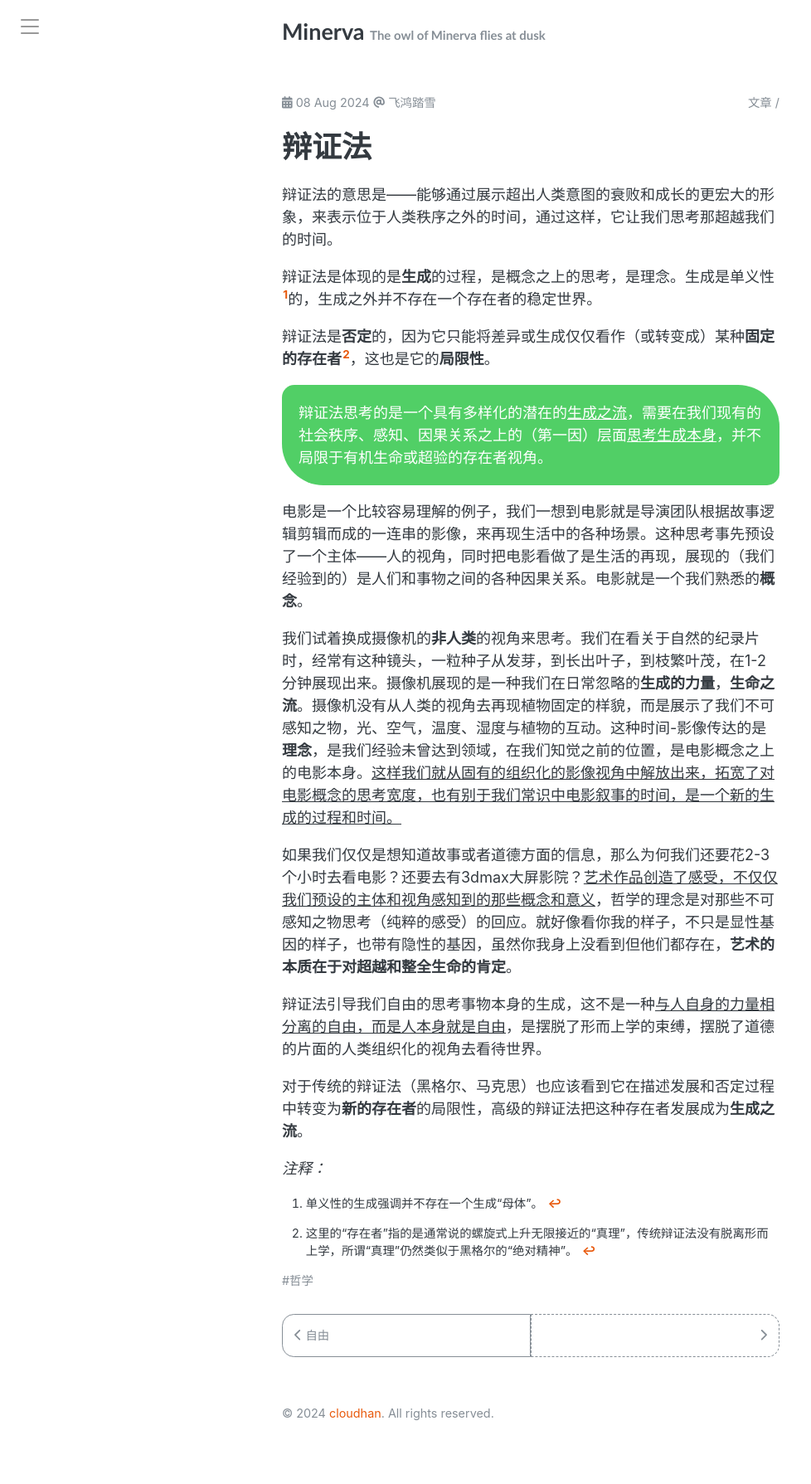
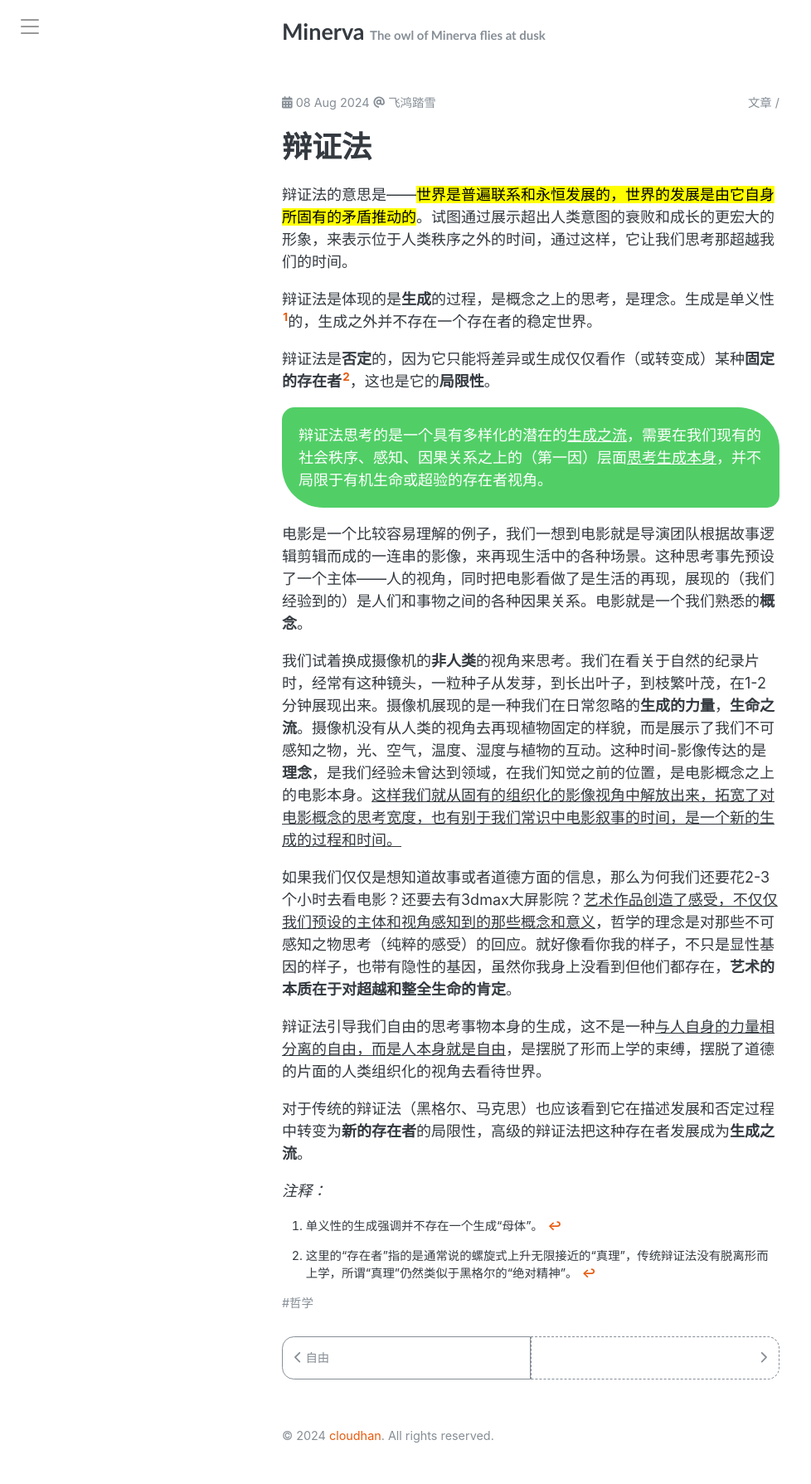
Before and after one commit to symphonyh/symphonyh.github.io, a Jekyll site: the page built from _posts/2024-08-08-bzf.md, in a window 1280 px wide. Shown: the whole page at 83% size, without its empty margins (0-978 px from the left). Built offline with Jekyll 4.4.1, drawn with Linux system fonts in a browser that asks for light colours; comment, search, counter and statistics services are not loaded; before the commit the page ends 1762 px from its top, so only the background shows below that.

Commit message:
文章修改

```diff
--- a/_posts/2024-08-08-bzf.md
+++ b/_posts/2024-08-08-bzf.md
@@ -7,7 +7,7 @@ tags: [哲学]
 comments: true
 ---
 
-辩证法的意思是——能够通过展示超出人类意图的衰败和成长的更宏大的形象，来表示位于人类秩序之外的时间，通过这样，它让我们思考那超越我们的时间。
+辩证法的意思是——<mark>世界是普遍联系和永恒发展的，世界的发展是由它自身所固有的矛盾推动的</mark>。试图通过展示超出人类意图的衰败和成长的更宏大的形象，来表示位于人类秩序之外的时间，通过这样，它让我们思考那超越我们的时间。
 
 辩证法是体现的是**生成**的过程，是概念之上的思考，是理念。生成是单义性[^fn1]的，生成之外并不存在一个存在者的稳定世界。
 
```
Also changed, not shown: _posts/2024-07-25-dclj.md (+1 -1 lines), _posts/2024-08-06-xmyj.md (+1 -1 lines), _posts/2024-08-07-whvv.md (+2 -1 lines).
